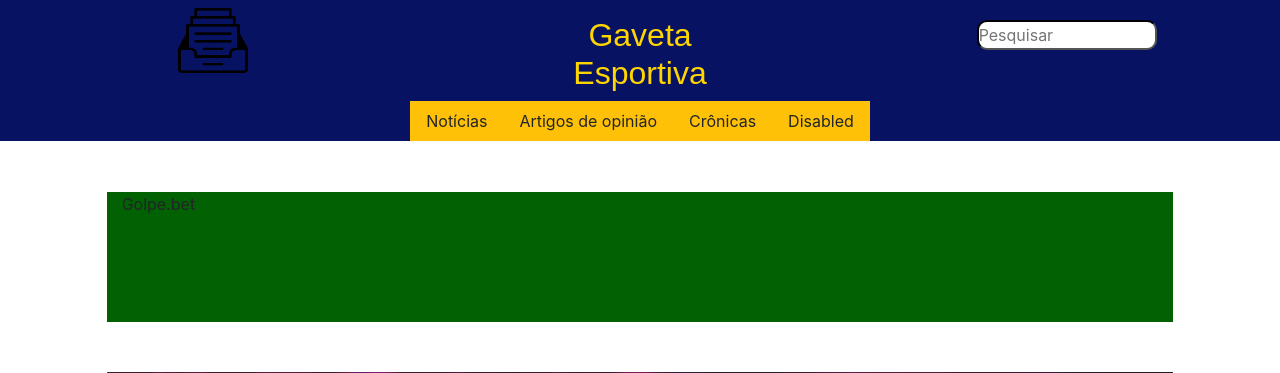
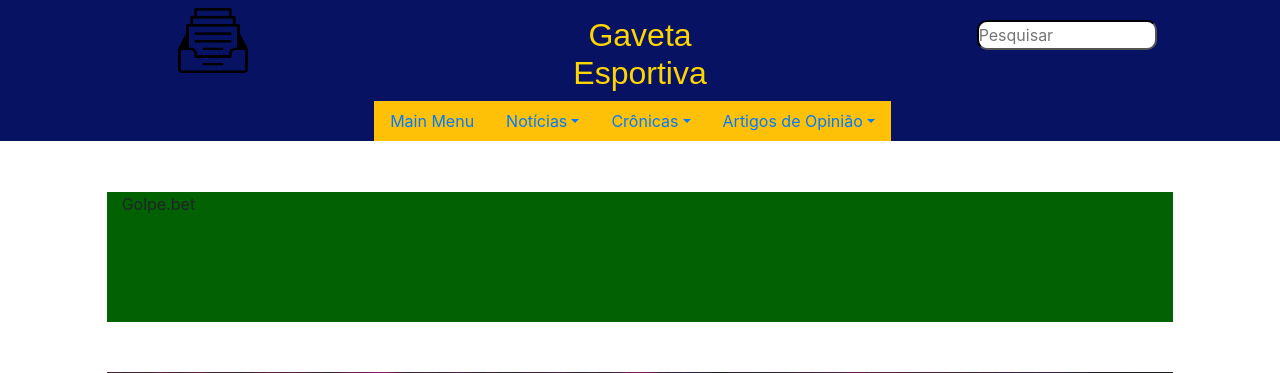
Before and after one commit to senacrs-emti/2022-1T-jornal-G2, a PHP site: page /index.php in a window 1280 px wide. Shown: the top 373 px of the page. Run offline with PHP 8.4, Linux system fonts and the light colour scheme.

Commit message:
atualizações
menu dropdown, links do github

```diff
--- a/includes/_footer.php
+++ b/includes/_footer.php
@@ -5,7 +5,7 @@
             <img id="gaveta" src="./img/gaveta off.png" alt="">
         </div>
         <div class="col-lg-3 col-12 mt-4"><h1 id="parte1">Produção e  idealização por:<br>
-            João Pedro, Leonardo E., Luigi, Emanuel, Marcelo P. & Cauan T.</h1>
+            <a href="https://github.com/machadodelta">João Pedro</a>, <a href="https://github.com/LED10">Leonardo E.</a>, <a href="https://github.com/LuigiDipp">Luigi</a>, <a href="https://github.com/Expert0ne">Emanuel</a>, <a href="https://github.com/lencol-oxidavel">Marcelo P.</a> & <a href="https://github.com/Cauantodeschini">Cauan T.</a></h1>
         </div>
         <div class="col-lg-3 col-12"></div>
     </div>
--- a/includes/_header.php
+++ b/includes/_header.php
@@ -26,19 +26,34 @@
     </div>
     </div>
 
-
-    <ul class="nav justify-content-center">
-  <li class="nav-item">
-    <a class="nav-link badge-warning" href="#">Notícias</a>
+<!-- menu com dropdown -->
+    <ul class="nav nav-pills justify-content-center col-lg-12 col-12">
+  <li class="nav-item badge-warning">
+    <a class="nav-link" href="index.php">Main Menu</a>
   </li>
-  <li class="nav-item">
-    <a class="nav-link badge-warning" href="#">Artigos de opinião</a>
+  <li class="nav-item dropdown badge-warning">
+    <a class="nav-link dropdown-toggle" data-toggle="dropdown" href="#" role="button" aria-expanded="false">Notícias</a>
+    <div class="dropdown-menu">
+      <a class="dropdown-item" href="#">Action</a>
+      <a class="dropdown-item" href="IEMRioMajorNews.php">IEM Rio Major 2022</a>
+      <a class="dropdown-item" href="#">Something else here</a>
+    </div>
   </li>
-  <li class="nav-item">
-    <a class="nav-link badge-warning" href="#">Crônicas</a>
+  <li class="nav-item dropdown badge-warning">
+    <a class="nav-link dropdown-toggle" data-toggle="dropdown" href="#" role="button" aria-expanded="false">Crônicas</a>
+    <div class="dropdown-menu">
+      <a class="dropdown-item" href="#">Action</a>
+      <a class="dropdown-item" href="#">Another action</a>
+      <a class="dropdown-item" href="#">Something else here</a>
+    </div>
   </li>
-  <li class="nav-item">
-    <a class="nav-link badge-warning">Disabled</a>
+  <li class="nav-item dropdown badge-warning">
+    <a class="nav-link dropdown-toggle" data-toggle="dropdown" href="#" role="button" aria-expanded="false">Artigos de Opinião</a>
+    <div class="dropdown-menu">
+      <a class="dropdown-item" href="#">Action</a>
+      <a class="dropdown-item" href="#">Another action</a>
+      <a class="dropdown-item" href="#">Something else here</a>
+    </div>
   </li>
 </ul>
 
```
Also changed, not shown: IEMRioMajorNews.php (added, +17 -0 lines), a.txt (added, +14 -0 lines).
